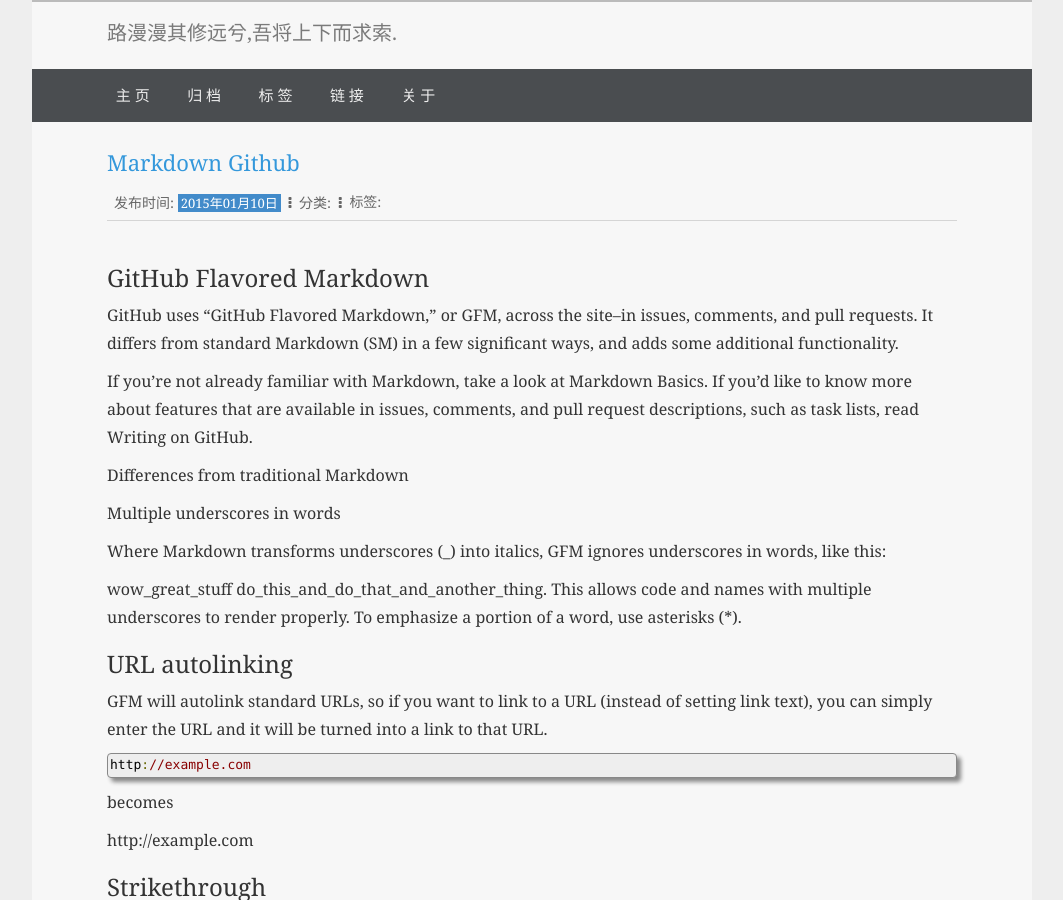
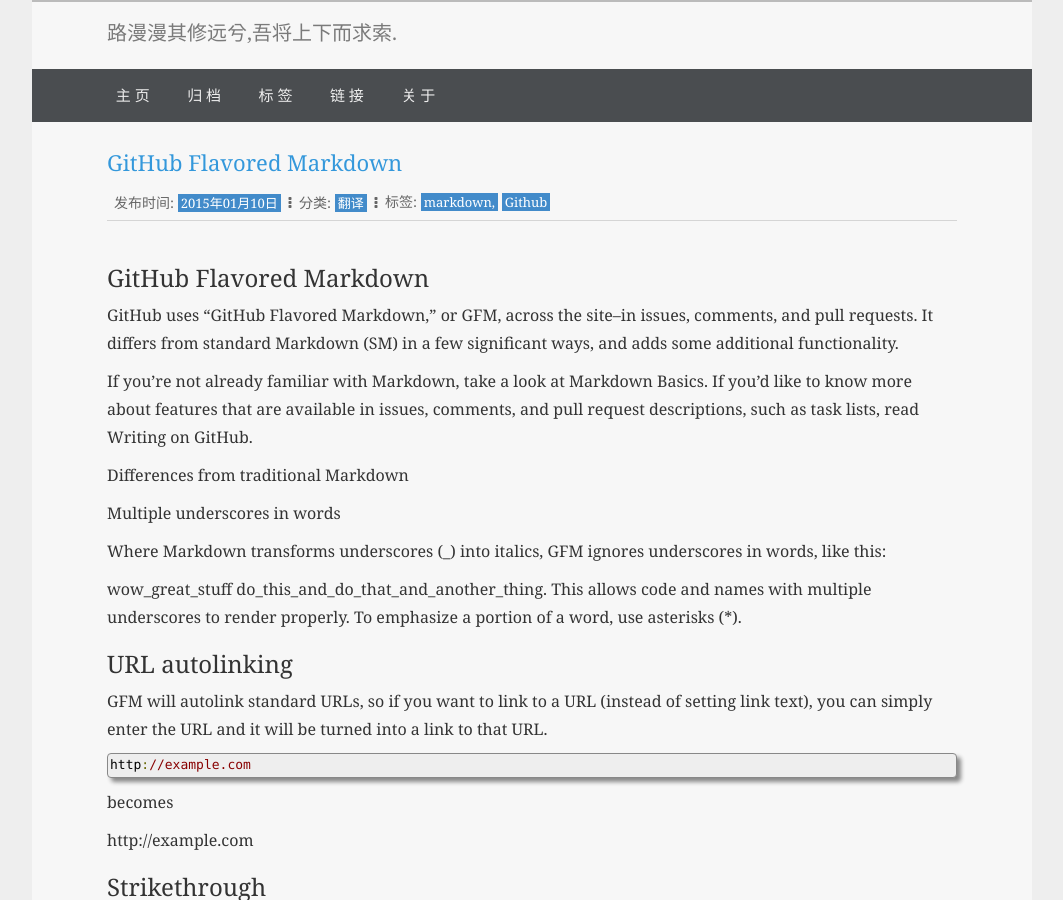
Before and after one commit to thinkerou/thinkerou, a Jekyll site: the page built from index.html, in a window 1280 px wide and 900 px high. Shown: the whole window, without its empty margins (108-1171 px from the left). Built offline with Jekyll 4.4.1, drawn with Linux system fonts in a browser that asks for light colours; the list of posts is cut into pages by our own code.

Commit message:
post test

```diff
--- a/_posts/2015-01-10-markdown-github.md
+++ b/_posts/2015-01-10-markdown-github.md
@@ -1,3 +1,10 @@
+---
+layout: post
+title: GitHub Flavored Markdown
+categories: 翻译
+tags: markdown, Github
+---
+
 ##GitHub Flavored Markdown
 GitHub uses "GitHub Flavored Markdown," or GFM, across the site--in issues, comments, and pull requests. It differs from standard Markdown (SM) in a few significant ways, and adds some additional functionality.
 
```
